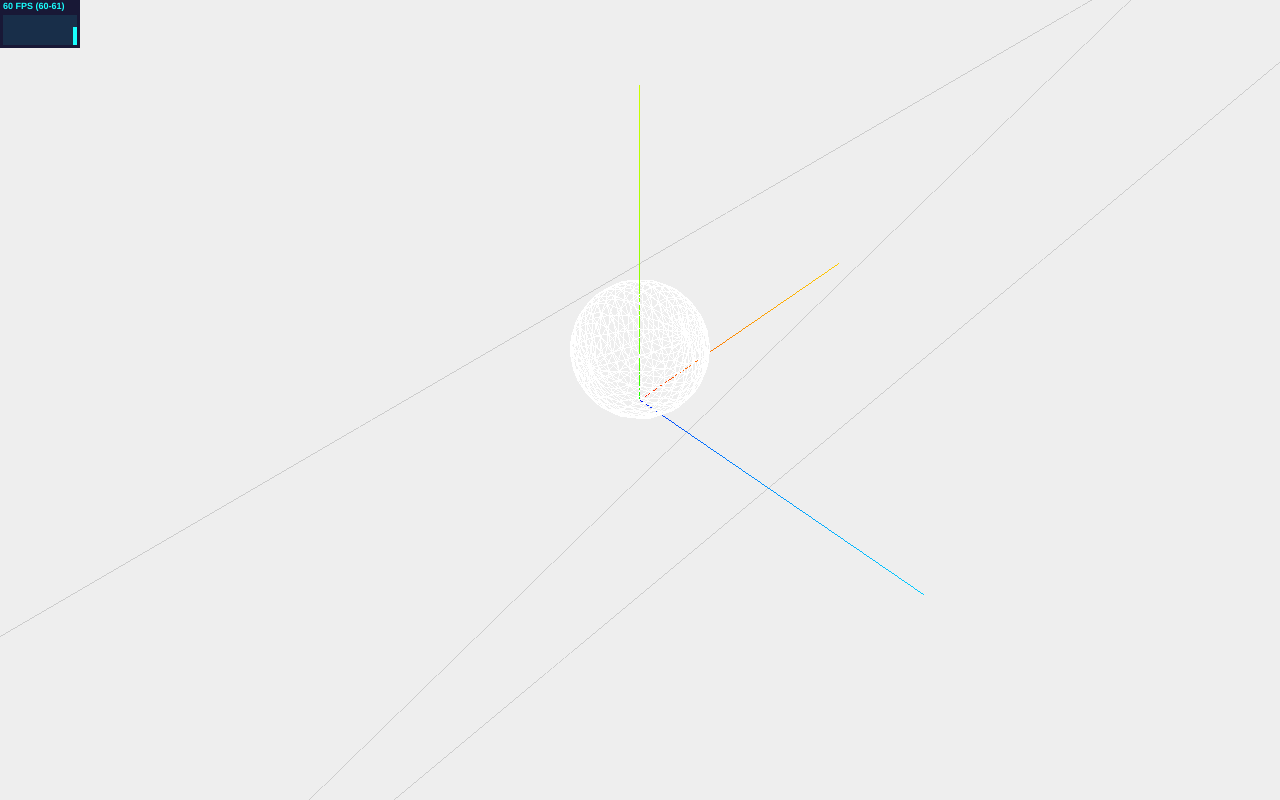
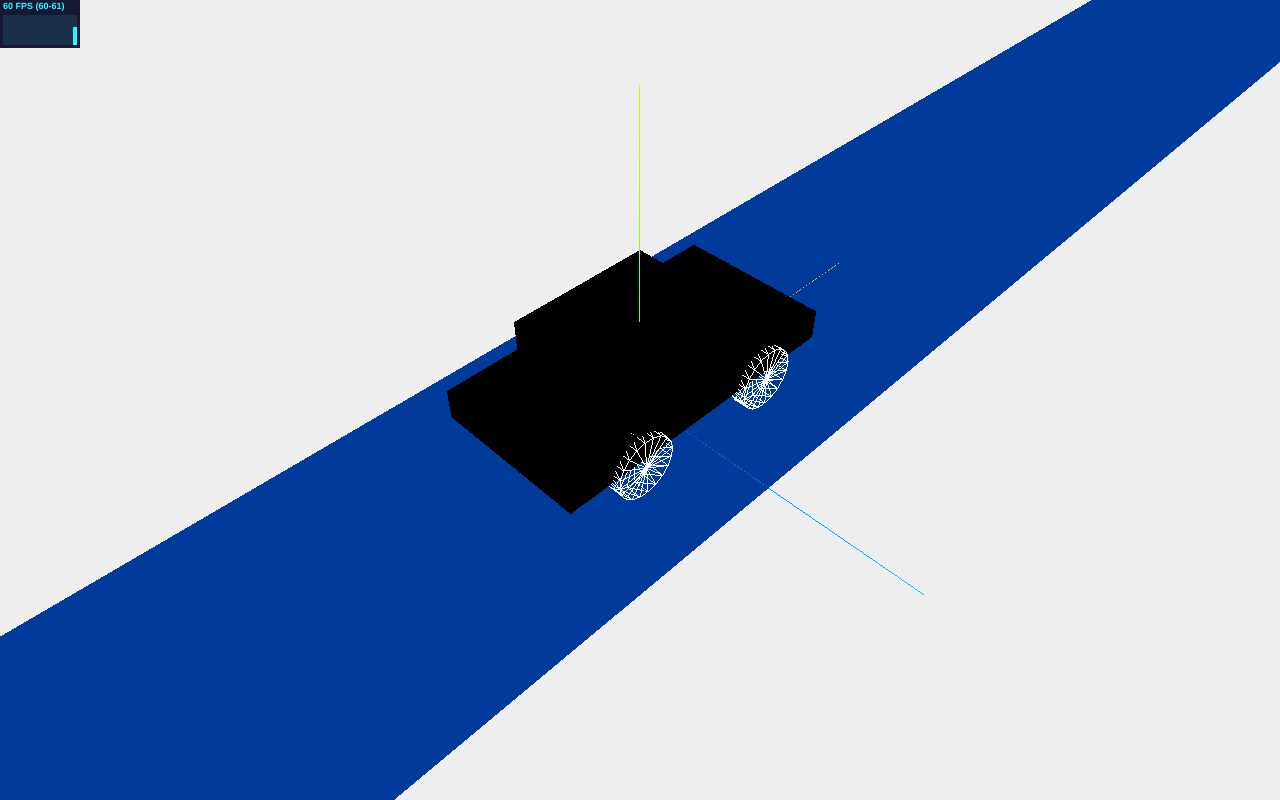
Before and after one commit to gxdragon/Study, a website: page views/index.html in a window 1280 px wide. Drawn offline with nearby package versions, Linux system fonts and the light colour scheme.

Commit message:
Create Car!
2018. 08. 07.

```diff
--- a/views/index.html
+++ b/views/index.html
@@ -15,10 +15,10 @@
 			var _renderer = new THREE.WebGLRenderer();
 
 			var _stats;
-			var _oldPlane, _newPlane, _sphere;
+			var _oldPlane, _newPlane, _sphere1, _sphere2;
 
         	var _planeSpeed = 1;
-			var _speed = 0.1;
+			var _wheelSpeed = 0.1;
 			var _planeGeom = new THREE.PlaneGeometry(150, 20, 1, 1);
 			var _planeMaterial = new THREE.MeshBasicMaterial({color:0xcccccc, wireframe:true});
 
@@ -43,13 +43,7 @@
 				_oldPlane.position.z = 0;
 				_scene.add(_oldPlane);
 
-				var geom = new THREE.SphereGeometry(4, 20, 20);
-				var material = new THREE.MeshBasicMaterial({color:0xffffff, wireframe:true});
-				_sphere = new THREE.Mesh(geom, material);
-				_sphere.position.x = 0;
-				_sphere.position.y = 4;
-				_sphere.position.z = 0;
-				_scene.add(_sphere);
+				createCar();
 
 				_camera.position.x = -30;
 				_camera.position.y = 40;
@@ -71,13 +65,14 @@
         	}
 
         	function move(event){
-        		_sphere.rotation.z -= _speed;
+        		_sphere1.rotation.y += _wheelSpeed;
+        		_sphere2.rotation.y += _wheelSpeed;
 				_oldPlane.position.x -= _planeSpeed;
 				if(_newPlane){
 					_newPlane.position.x -= _planeSpeed;
 					if(_newPlane.position.x==23){
 						_scene.remove(_oldPlane);
-						_oldPlane = new THREE.Mesh(_planeGeom, _planeMaterial);
+						_oldPlane = new THREE.Mesh(_planeGeom, new THREE.MeshBasicMaterial({color:0x003b9b}));
 						_oldPlane.rotation.x = -0.5 * Math.PI;
 						_oldPlane.position.x = 173;
 						_oldPlane.position.y = 0;
@@ -89,7 +84,7 @@
 					if(_newPlane){
 						_scene.remove(_newPlane);
 					}
-					_newPlane = new THREE.Mesh(_planeGeom, _planeMaterial);
+					_newPlane = new THREE.Mesh(_planeGeom, new THREE.MeshBasicMaterial({color:0x9b4300}));
 					_newPlane.rotation.x = -0.5 * Math.PI;
 					_newPlane.position.x = 173;
 					_newPlane.position.y = 0;
@@ -97,6 +92,40 @@
 					_scene.add(_newPlane);
 				}
 			}
+
+        	function createCar(){
+				var wheelGroup = new THREE.Group();
+				var boxGroup = new THREE.Group();
+        		//2
+        		var geometry = new THREE.CylinderGeometry( 2, 2, 1, 20 );
+				var material = new THREE.MeshBasicMaterial( {color: 0xffffff, wireframe: true} );
+				_sphere1 = new THREE.Mesh( geometry, material );
+				_sphere2 = new THREE.Mesh( geometry, material );
+				_sphere1.rotation.x = -0.5 * Math.PI;
+				_sphere2.rotation.x = -0.5 * Math.PI;
+				_sphere1.position.x = 5;
+				_sphere1.position.z = 5;
+				_sphere2.position.x = -5;
+				_sphere2.position.z = 5;
+
+				wheelGroup.add(_sphere1);
+				wheelGroup.add(_sphere2);
+				wheelGroup.position.y=2;
+
+        		geometry = new THREE.BoxGeometry(20,2,10 );
+				material = new THREE.MeshBasicMaterial( {color: 0x000000} );
+				var b1 = new THREE.Mesh( geometry, material );
+        		geometry = new THREE.BoxGeometry(10,2,10 );
+				var b2 = new THREE.Mesh( geometry, material );
+				b1.position.y=1;
+				b2.position.y=3;
+				boxGroup.add(b1);
+				boxGroup.add(b2);
+				boxGroup.position.y=2;
+
+				_scene.add( wheelGroup );
+				_scene.add( boxGroup );
+        	}
 		</script>
 	</body>
 </html>
```
